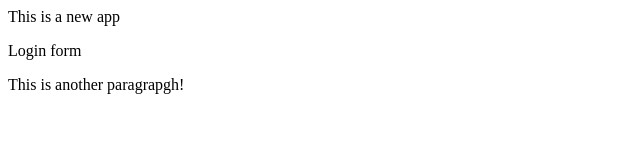
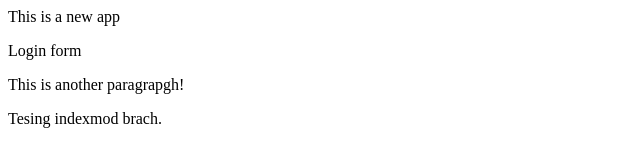
Before and after one commit to mrainikindi/testapp, a plain HTML site: page index.html in a window 1280 px wide. Shown: the whole page, without its empty margins (0-640 px from the left). Drawn offline with Linux system fonts and the light colour scheme.

Commit message:
Modified index file

```diff
--- a/index.html
+++ b/index.html
@@ -8,5 +8,8 @@
     <p>
      This is another paragrapgh!
     </p>
+    <p>
+      Tesing indexmod brach.
+    </p>
   </body>
 </html>
```
